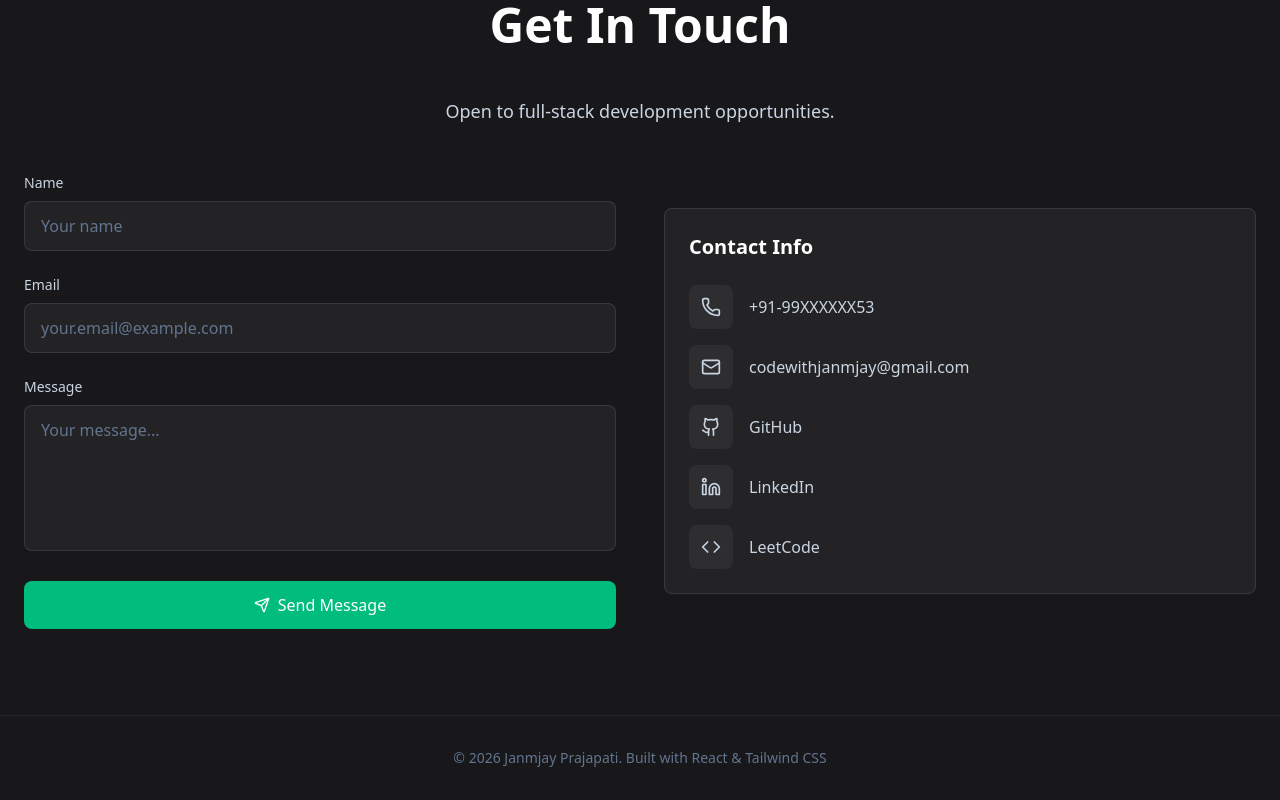
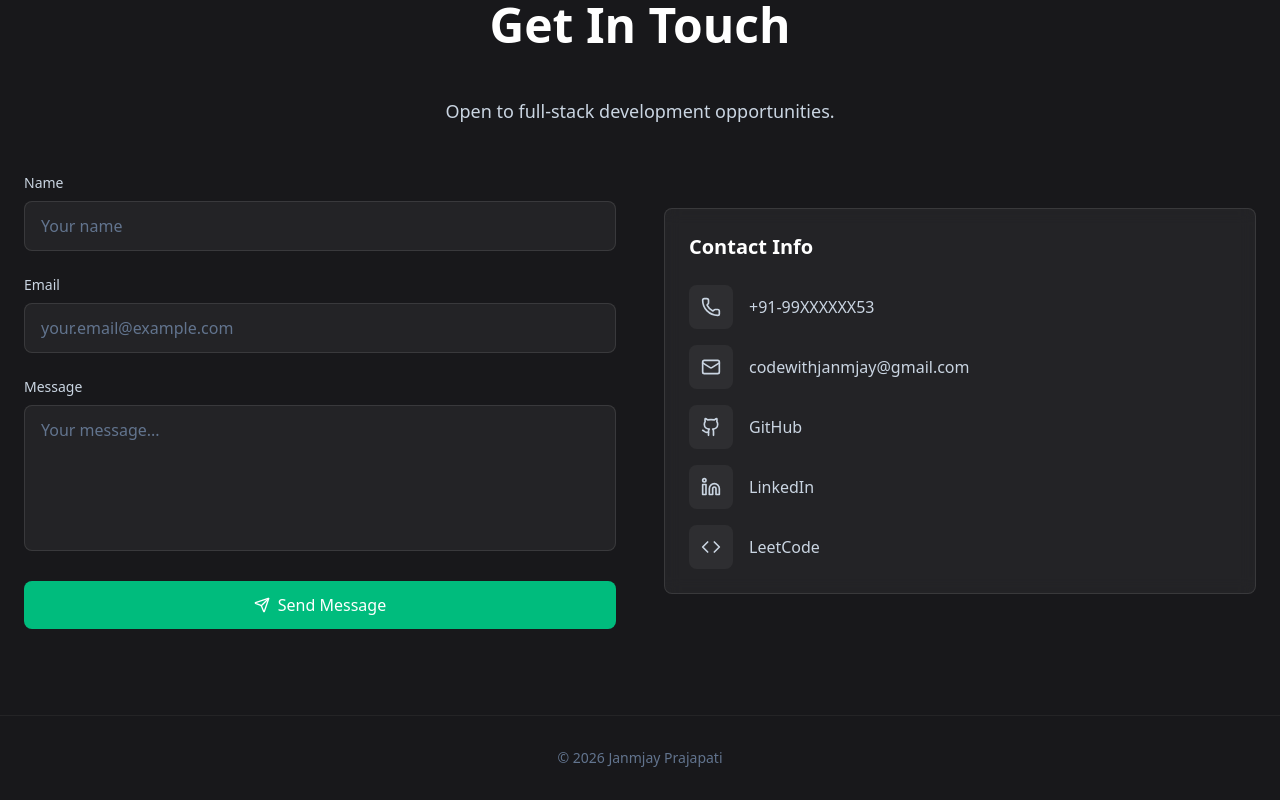
Before and after one commit to JanmjayGit/Portfolio, a React (Vite) app: page / in a window 1280 px wide. Shown: the part 3747-4547 px from the top of the page. Built offline with nearby package versions, Linux system fonts and the light colour scheme.

Commit message:
Footer fixed

```diff
--- a/src/App.jsx
+++ b/src/App.jsx
@@ -33,7 +33,7 @@ function App() {
       {/* Footer */}
       <footer className="py-8 text-center border-t border-white/5 bg-zinc-900">
         <p className="text-slate-500 text-sm">
-          © {new Date().getFullYear()} Janmjay Prajapati. Built with React & Tailwind CSS
+          © {new Date().getFullYear()} Janmjay Prajapati
         </p>
       </footer>
     </div>
--- a/src/components/Contact.jsx
+++ b/src/components/Contact.jsx
@@ -182,7 +182,7 @@ const Contact = () => {
 
                             <div className="space-y-4">
                                 <motion.a
-                                    href="tel:+919934824053"
+                                    href="tel:+919934XXXXXX"
                                     className="flex items-center gap-4 text-slate-300 hover:text-emerald-500 transition-colors duration-300 group"
                                     whileHover={{ x: 5 }}
                                 >
```
Also changed, not shown: public/portfolioicon.svg.
